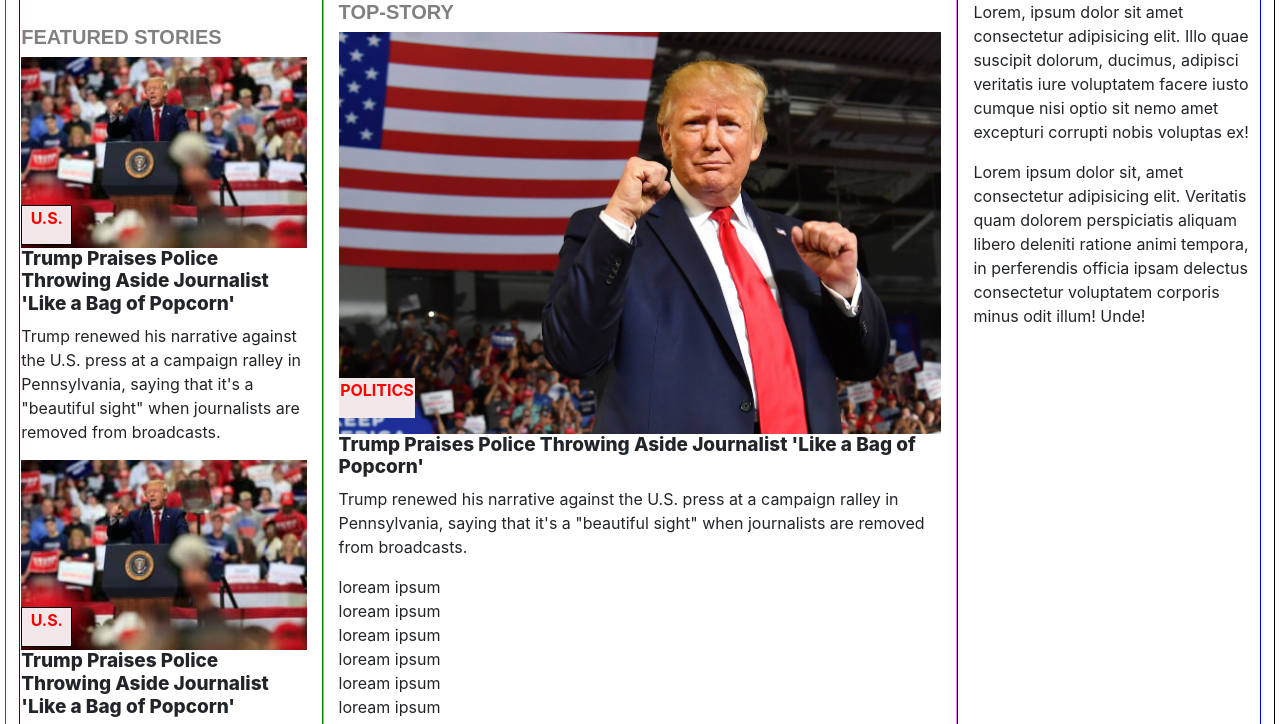
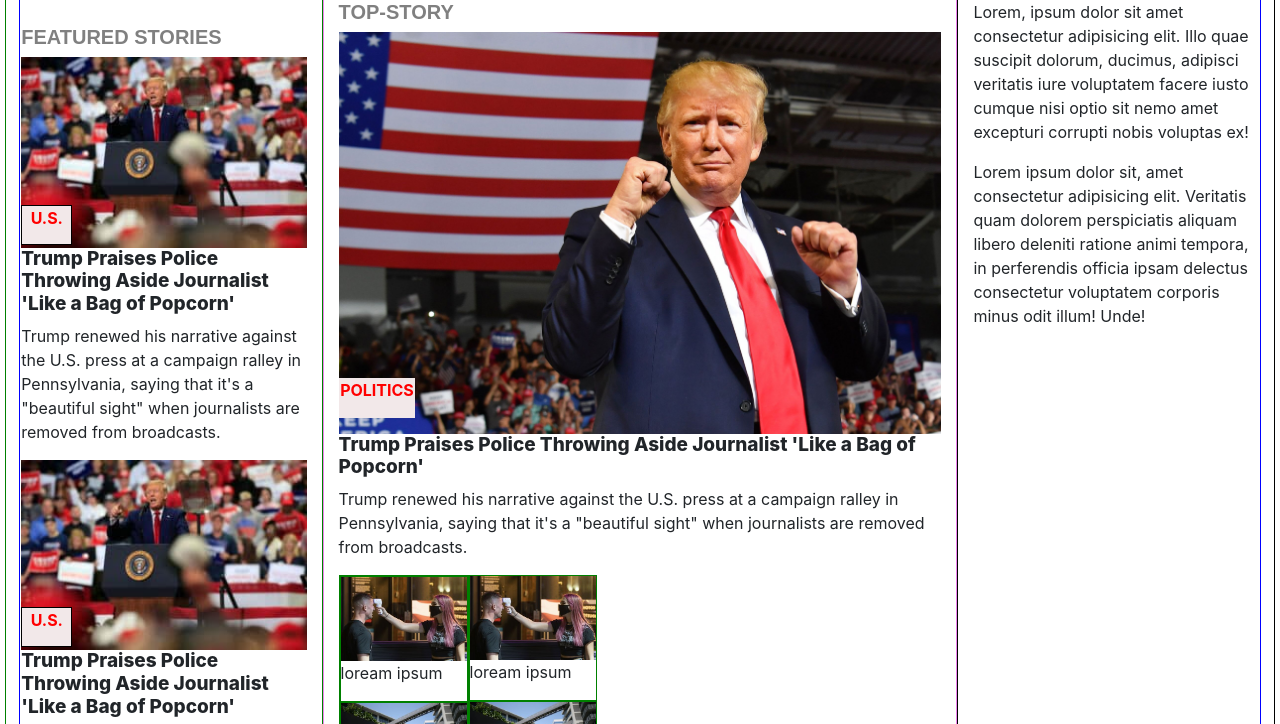
Before and after one commit to tnyandoro/newsweek-clone-bootstrap, a website: page index.html in a window 1280 px wide. Shown: the part 227-951 px from the top of the page. Drawn offline with nearby package versions, Linux system fonts and the light colour scheme; files that its build step writes are made by us from their sources; a small style sheet from the web is missing; files whose address does not match are found by name.

Commit message:
add turn grid

```diff
--- a/css/style.css
+++ b/css/style.css
@@ -168,10 +168,23 @@ body {
   width: 6vw;
 
 }
-.my-turn-grid {
+.myturn-grid {
+  display: flex;
+  flex-direction:row ;
+}
+.turn {
   display: grid;
   grid-auto-columns: repeat(3,1fr);
-  gap:10px;
+  border:1px solid green;
+}
+
+.myturn-row {
+  width:10vw;
+  height: auto;
+  border: 1px solid green;
+}
+.one {
+  width:100%;
 }
 
 .debate {
--- a/index.html
+++ b/index.html
@@ -229,14 +229,21 @@
             "beautiful sight" when journalists are removed from broadcasts.</p>
         </div>
         <div class="myturn-grid">
-          <div>loream ipsum</div>
-          <div>loream ipsum</div>
-          <div>loream ipsum</div>
-          <div>loream ipsum</div>
-          <div>loream ipsum</div>
-          <div>loream ipsum</div>
-        </div>
+          <div class="turn">
+          <div class="myturn-row"><img src="images/b1.jpg" class="one"><p>loream ipsum</p></div>
+          <div class="myturn-row"><img src="images/b2.jpg" class="one"><p>loream ipsum</p></div>
+          <div class="myturn-row"><img src="images/b5.jpg"><p>loream ipsum</p></div>
       </div>
+      <div class="culture-travel">
+
+        <div class="myturn-row"><img src="images/b1.jpg" class="one"><p>loream ipsum</p></div>
+        <div class="myturn-row"><img src="images/b2.jpg" class="one"><p>loream ipsum</p></div>
+        <div class="myturn-row"><img src="images/b5.jpg"><p>loream ipsum</p></div>
+      </div>
+      </div>
+    </div>
+
+
       <div class="col-3 debate">
         <div>
           <p> Lorem, ipsum dolor sit amet consectetur adipisicing elit. Illo quae suscipit dolorum, ducimus, adipisci
```
Also changed, not shown: images/b1.jpg (added), images/b2.jpg (added), images/b4.jpg (added), images/b5.jpg (added), images/culture-1.jpg (added), images/culture-2.jpg (added), images/culture-3.jpg (added), images/d-debate-1.png (added), images/d-debate-4.png (added), images/d-debate-5.png (added), images/d-debate-7.png (added), images/d-debate-8.png (added), images/d-debate-9.png (added), images/d-debate-form.png (added).
